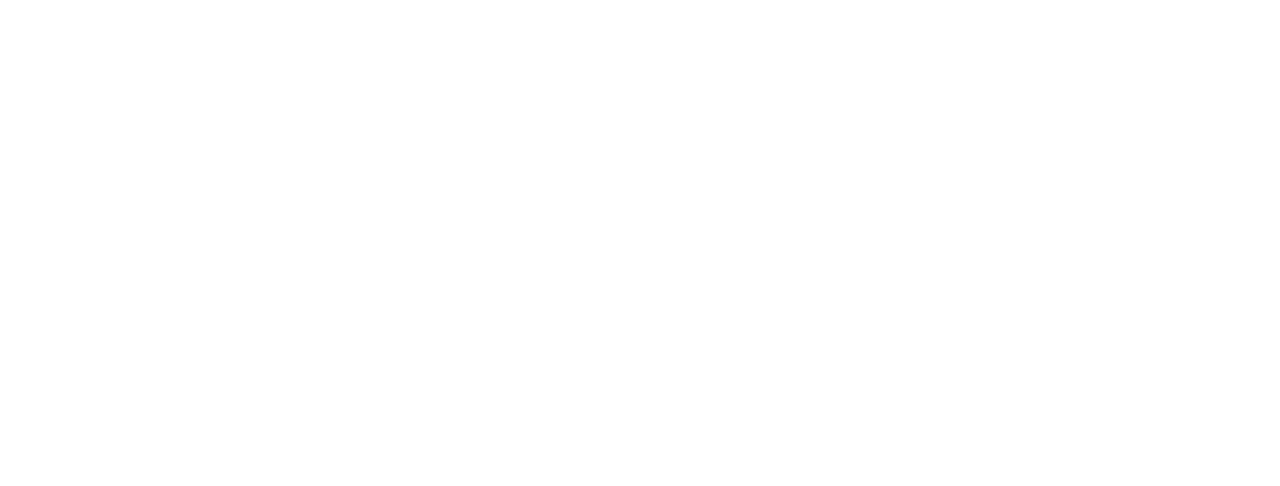
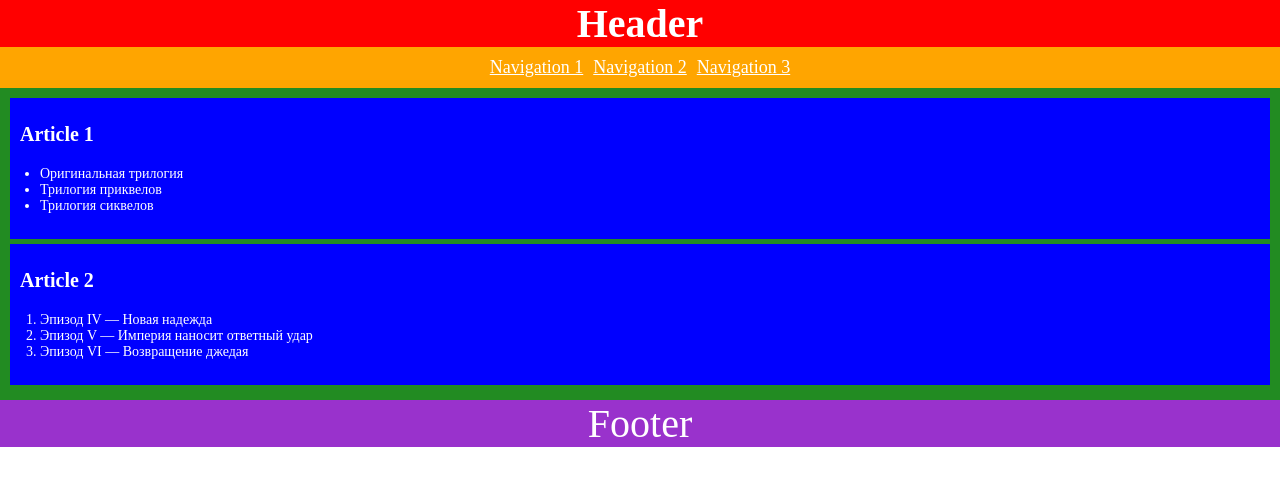
Before and after one commit to js-tasks-ru/htmlcss-20230124_lexawin, a website: page 02-dz0/01-semantic-mockup/solution.html in a window 1280 px wide. Drawn offline with Linux system fonts and the light colour scheme.

Commit message:
add solution for 2-module 1-task

```diff
--- a/02-dz0/01-semantic-mockup/solution.html
+++ b/02-dz0/01-semantic-mockup/solution.html
@@ -1,4 +1,44 @@
 <!DOCTYPE html>
 <html lang="ru">
-    <!-- Ваше решение -->
+  <head>
+    <meta charset="utf-8" />
+    <title>Семантическая разметка страницы</title>
+    <link rel="stylesheet" href="style.css" />
+  </head>
+  <body>
+    <header>
+      <h1>Header</h1>
+      <nav>
+        <ul>
+          <li><a href="#">Navigation 1</a></li>
+          <li><a href="#">Navigation 2</a></li>
+          <li><a href="#">Navigation 3</a></li>
+        </ul>
+      </nav>
+    </header>
+
+    <main>
+      <article>
+        <h2>Article 1</h2>
+        <ul>
+          <li>Оригинальная трилогия</li>
+          <li>Трилогия приквелов</li>
+          <li>Трилогия сиквелов</li>
+        </ul>
+      </article>
+
+      <article>
+        <h2>Article 2</h2>
+        <ol>
+          <li>Эпизод IV — Новая надежда</li>
+          <li>Эпизод V — Империя наносит ответный удар</li>
+          <li>Эпизод VI — Возвращение джедая</li>
+        </ol>
+      </article>
+    </main>
+
+    <footer>
+      <p>Footer</p>
+    </footer>
+  </body>
 </html>
--- /dev/null
+++ b/02-dz0/01-semantic-mockup/style.css
@@ -0,0 +1,67 @@
+* {
+  margin: 0;
+  padding: 0;
+}
+
+body {
+  color: #ffffff;
+}
+
+h1 {
+  font-size: 40px;
+  text-align: center;
+
+  background-color: #ff0000;
+}
+
+header ul {
+  display: flex;
+  justify-content: center;
+  gap: 10px;
+  padding: 10px 0;
+
+  font-size: 18px;
+
+  background-color: #ffa500;
+
+  list-style-type: none;
+}
+
+header a:link {
+  color: #ffffff;
+}
+
+main {
+  padding: 10px;
+
+  background-color: #228b22;
+}
+
+article {
+  margin-bottom: 5px;
+  padding: 25px 10px;
+
+  font-size: 14px;
+
+  background-color: #0000ff;
+}
+
+article h2 {
+  margin-bottom: 20px;
+
+  font-size: 20px;
+}
+
+article ul,
+article ol {
+  padding-left: 20px;
+}
+
+footer {
+  background-color: #9932cc;
+}
+
+footer p {
+  font-size: 40px;
+  text-align: center;
+}
```
